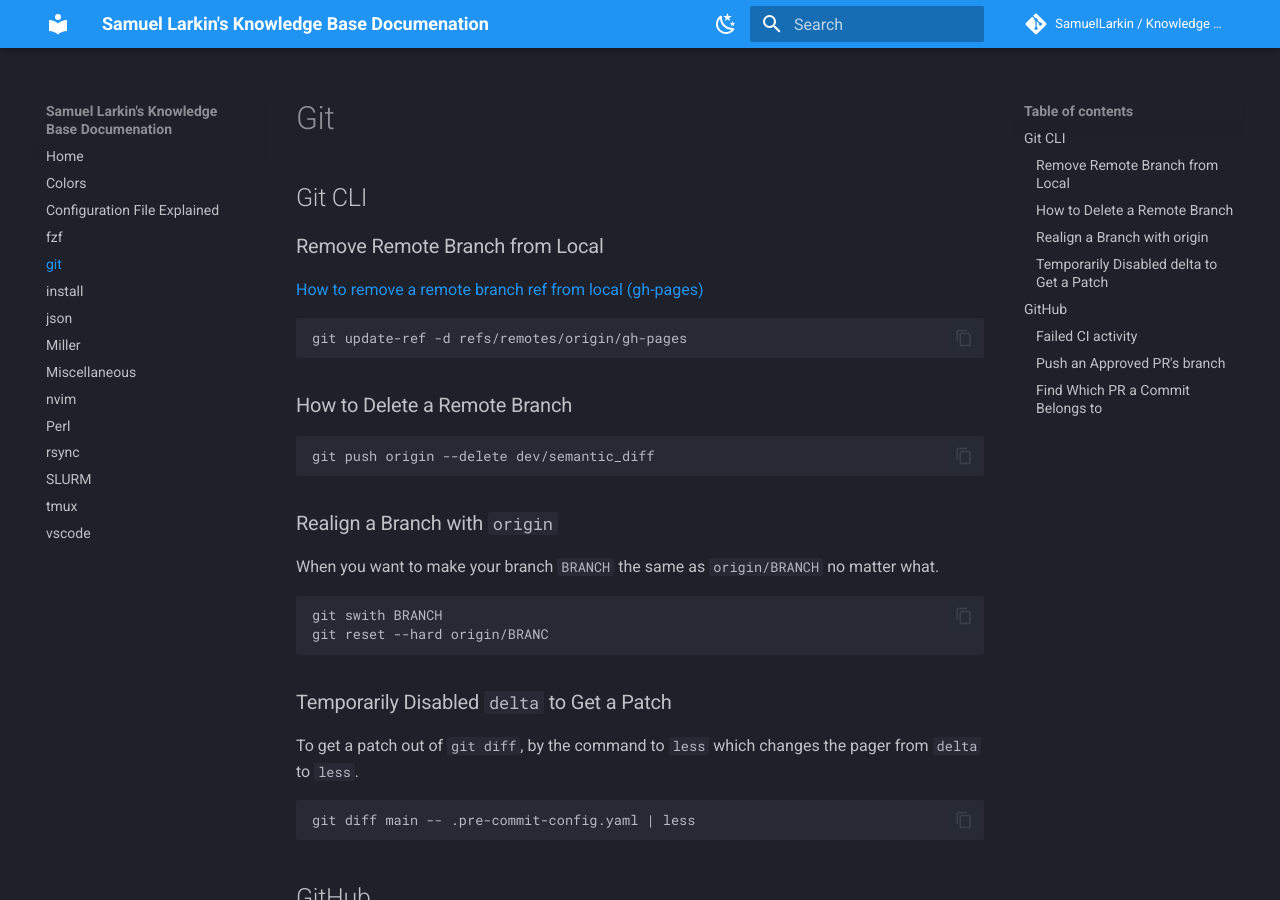
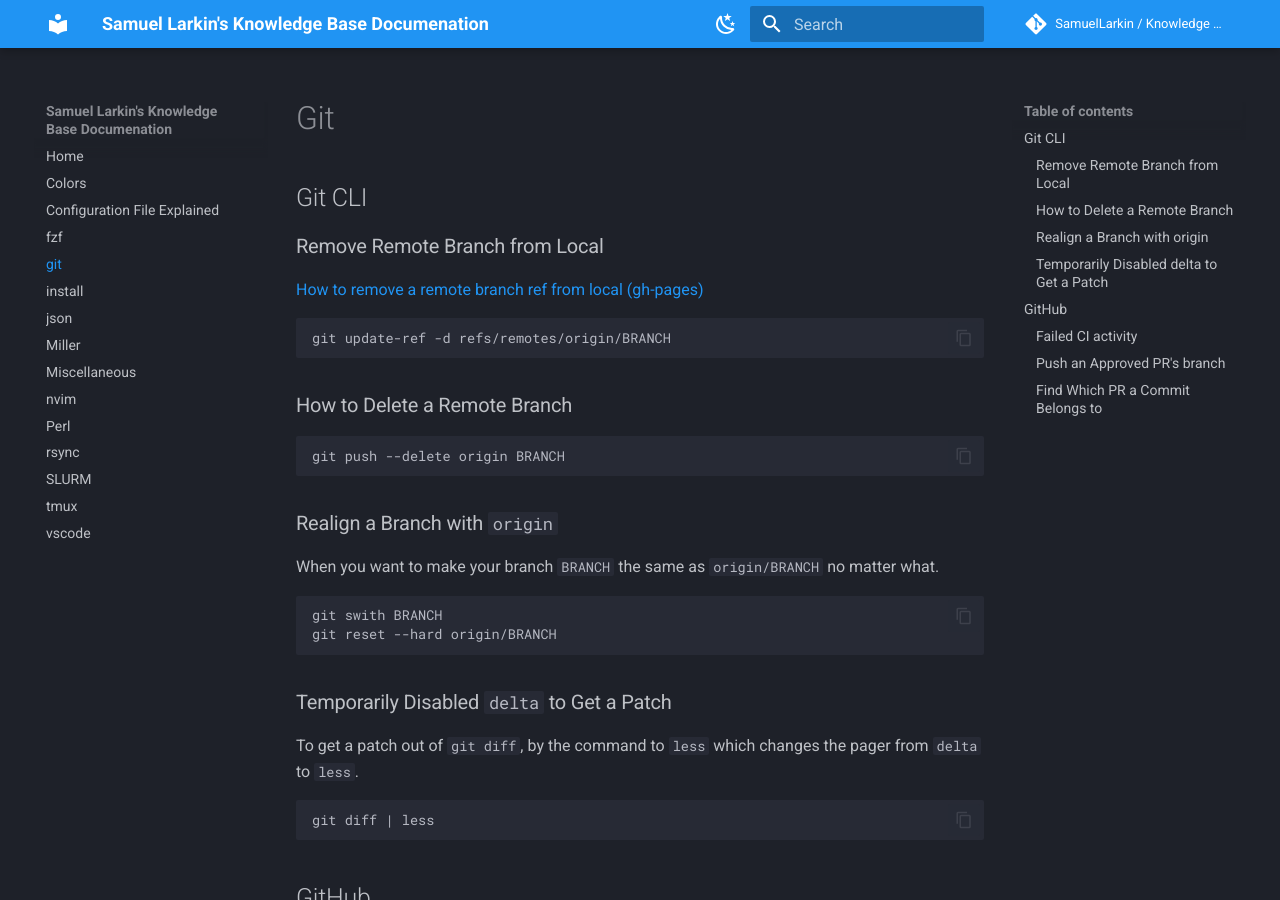
Before and after one commit to SamuelLarkin/kb, an MkDocs documentation site: the page built from docs/git.md, in a window 1280 px wide and 900 px high. Built offline with MkDocs 1.6.1 and Material for MkDocs 9.7.7, drawn with Linux system fonts in a browser that asks for light colours; comment, search, counter and statistics services are not loaded; the version menu is left out.

Commit message:
fix: using the generic `BRANCH` name

````diff
--- a/docs/git.md
+++ b/docs/git.md
@@ -7,13 +7,13 @@
 [How to remove a remote branch ref from local (gh-pages)](https://stackoverflow.com/a/64618529)
 
 ```sh
-git update-ref -d refs/remotes/origin/gh-pages
+git update-ref -d refs/remotes/origin/BRANCH
 ```
 
 ### How to Delete a Remote Branch
 
 ```sh
-git push origin --delete dev/semantic_diff
+git push --delete origin BRANCH
 ```
 
 ### Realign a Branch with `origin`
@@ -22,7 +22,7 @@ When you want to make your branch `BRANCH` the same as `origin/BRANCH` no matter
 
 ```sh
 git swith BRANCH
-git reset --hard origin/BRANC
+git reset --hard origin/BRANCH
 ```
 
 ### Temporarily Disabled `delta` to Get a Patch
@@ -30,7 +30,7 @@ git reset --hard origin/BRANC
 To get a patch out of `git diff`, by the command to `less` which changes the pager from `delta` to `less`.
 
 ```sh
-git diff main -- .pre-commit-config.yaml | less
+git diff | less
 ```
 
 ## GitHub
````
